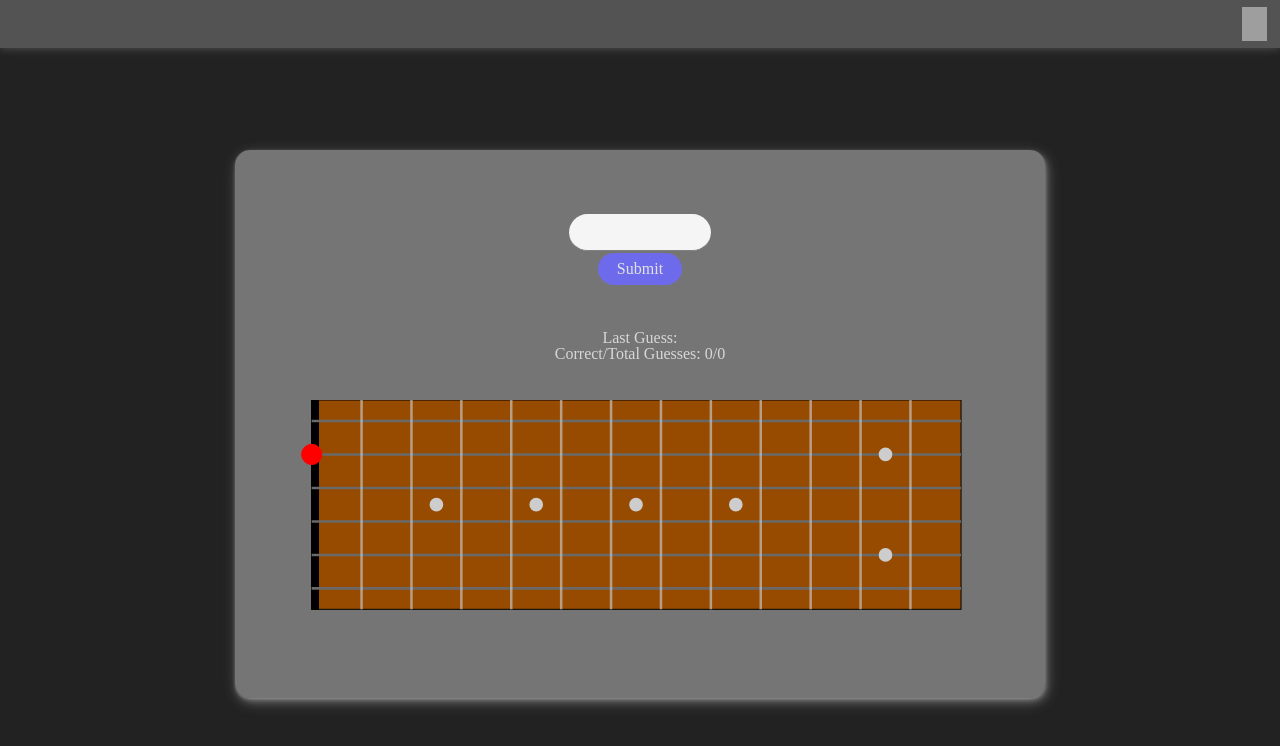
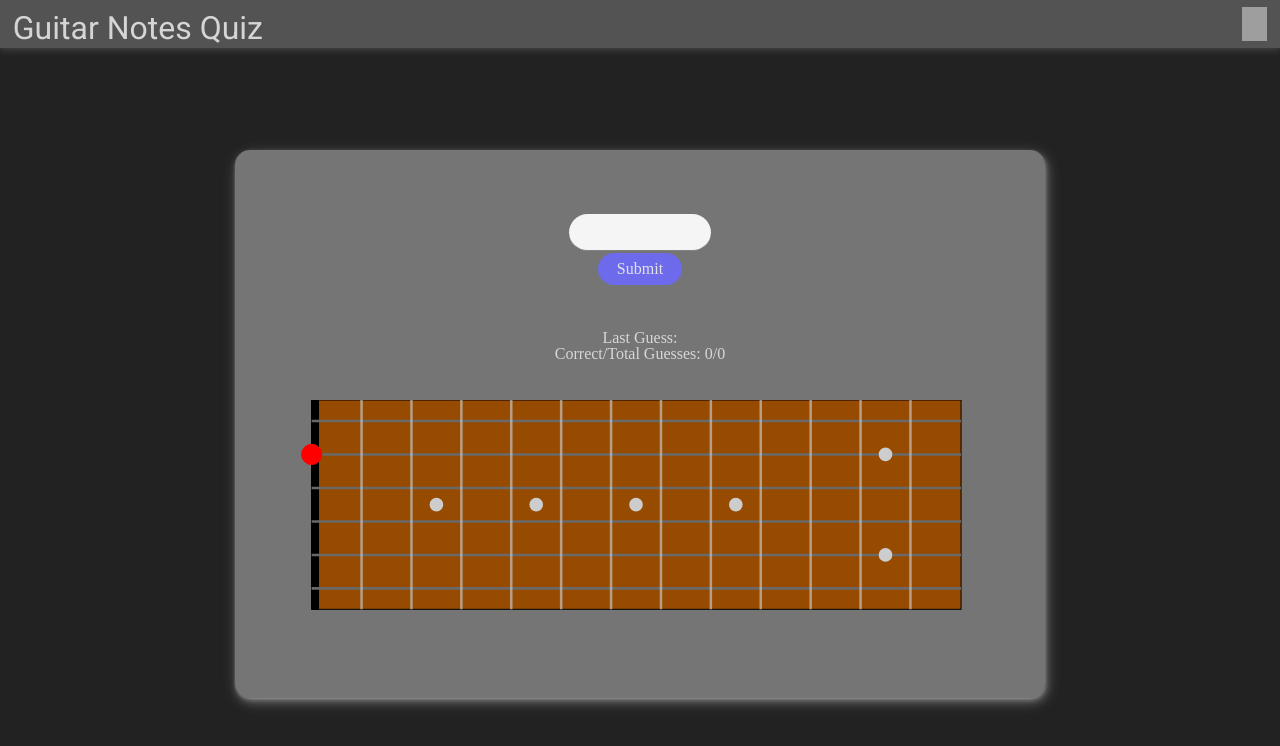
Before and after one commit to gregorymacat/guitarquiz, a React app: page / in a window 1280 px wide. Shown: the top 746 px of the page. Built offline with nearby package versions, Linux system fonts and the light colour scheme; grey boxes are pictures that could not be loaded.

Commit message:
Added title

```diff
--- a/public/styles/navbar.css
+++ b/public/styles/navbar.css
@@ -10,7 +10,13 @@ section#navbar {
 .navbar-container {
   height: 100%;
 }
-
+#app-title {
+  position: absolute;
+  left: 1%;
+  bottom: 25%;
+  height: 50%;
+  font-size: 200%;
+}
 .navbar-container img {
   position: absolute;
   right: 1%;
--- a/src/Components/Navbar.jsx
+++ b/src/Components/Navbar.jsx
@@ -87,6 +87,7 @@ function Navbar({settings, changeSettings}) {
 
   return (
     <div className="navbar-container">
+      <h1 id="app-title">Guitar Notes Quiz</h1>
       <img id="open-settings-icon" onClick={handleClick} src="setting.png"></img>
       {
         settingsOpen ?
```
